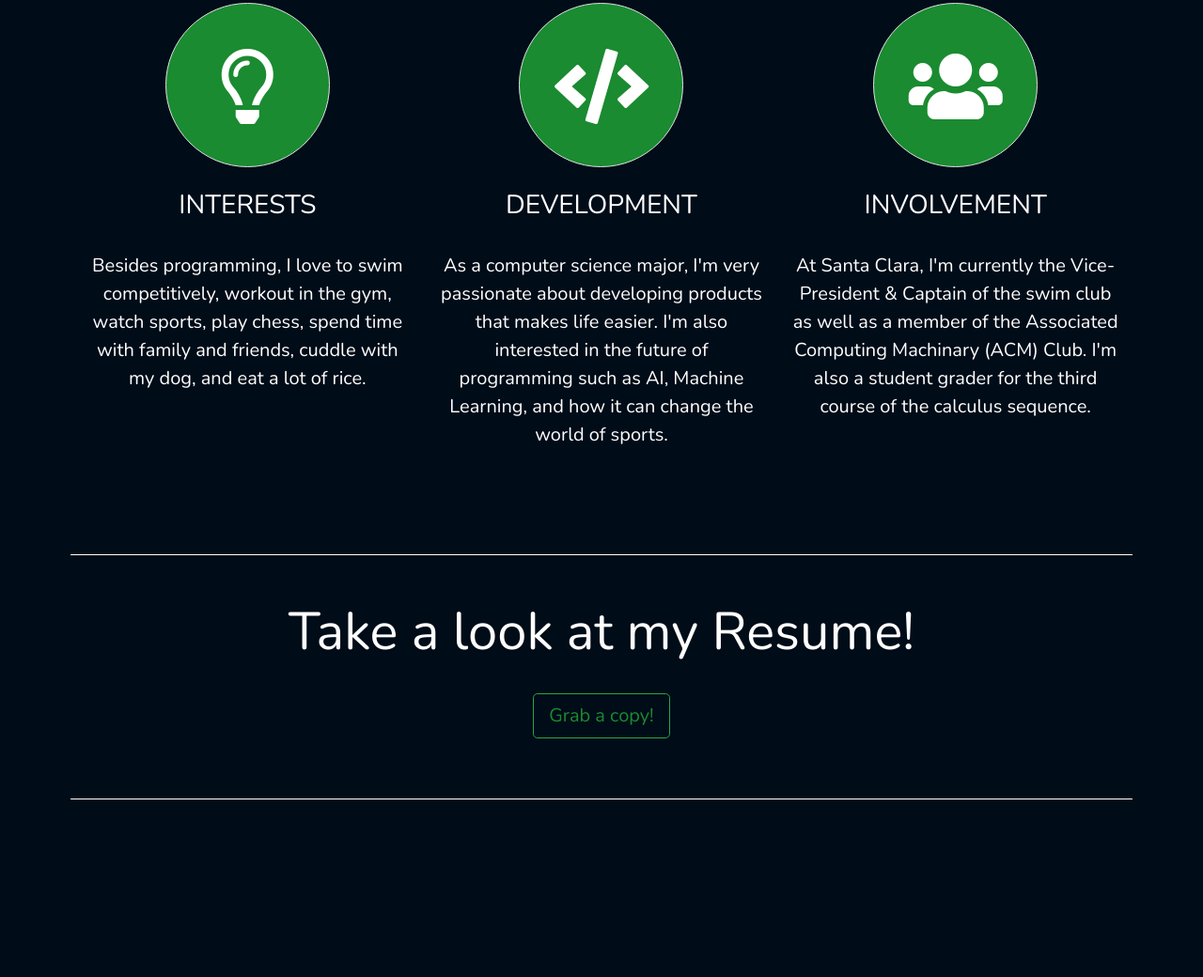
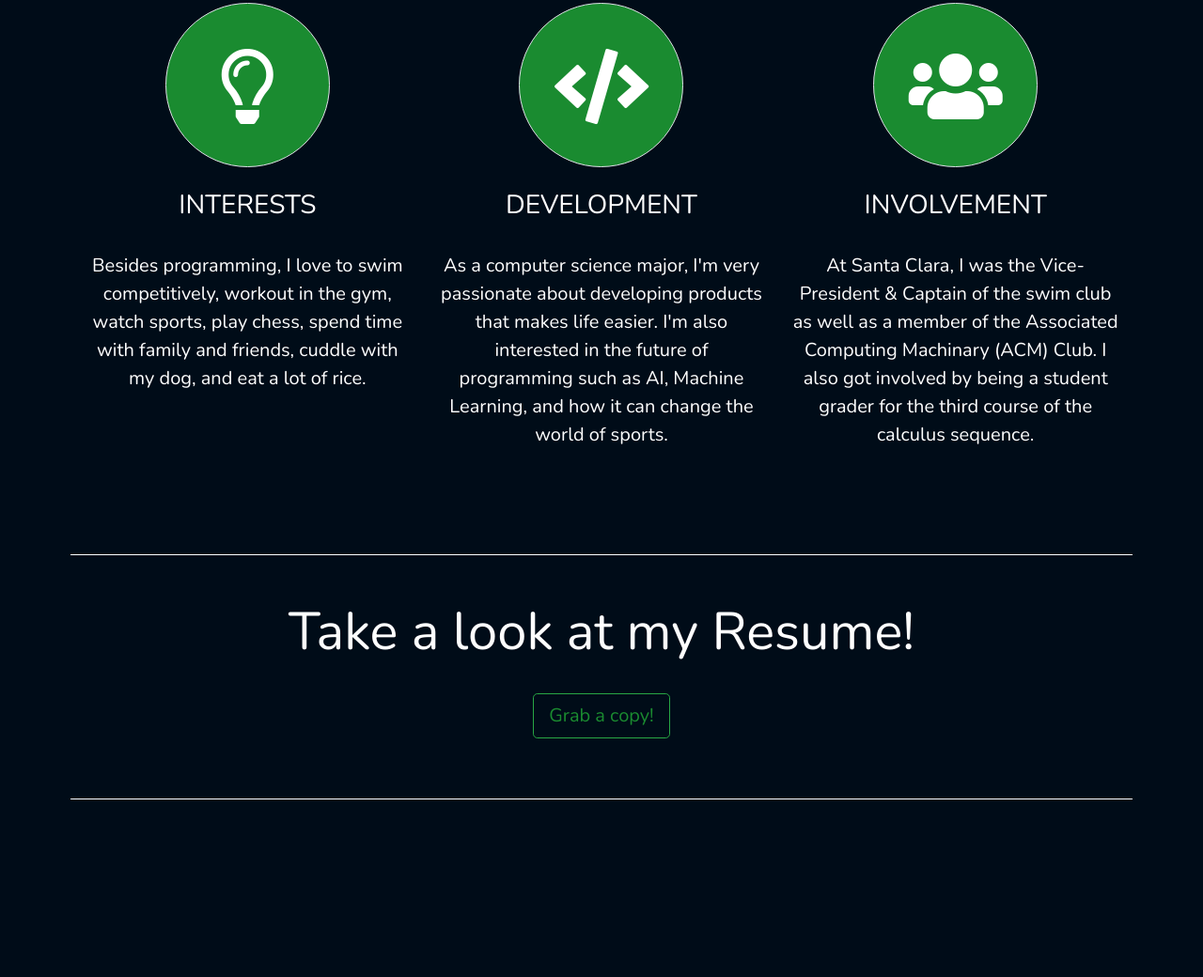
Before and after one commit to martian0718/martian0718.github.io, a plain HTML site: page index.html in a window 1280 px wide. Shown: the part 1890-2930 px from the top of the page at 94% size. Drawn offline with nearby package versions, Linux system fonts and the light colour scheme.

Commit message:
updated involvement

```diff
--- a/index.html
+++ b/index.html
@@ -160,9 +160,9 @@
             <i class="fas fa-users fa-5x border pt-5 pb-5 pr-3 pl-3 icon"></i>
             <h3 class = "py-4">INVOLVEMENT</h3>
             <p>
-                At Santa Clara, I'm currently the Vice-President & Captain of
+                At Santa Clara, I was the Vice-President & Captain of
                 the swim club as well as a member of the Associated Computing
-                Machinary (ACM) Club. I'm also a student grader for the third course of the calculus sequence.
+                Machinary (ACM) Club. I also got involved by being a student grader for the third course of the calculus sequence.
             </p>
           </div>
       </div>
```
